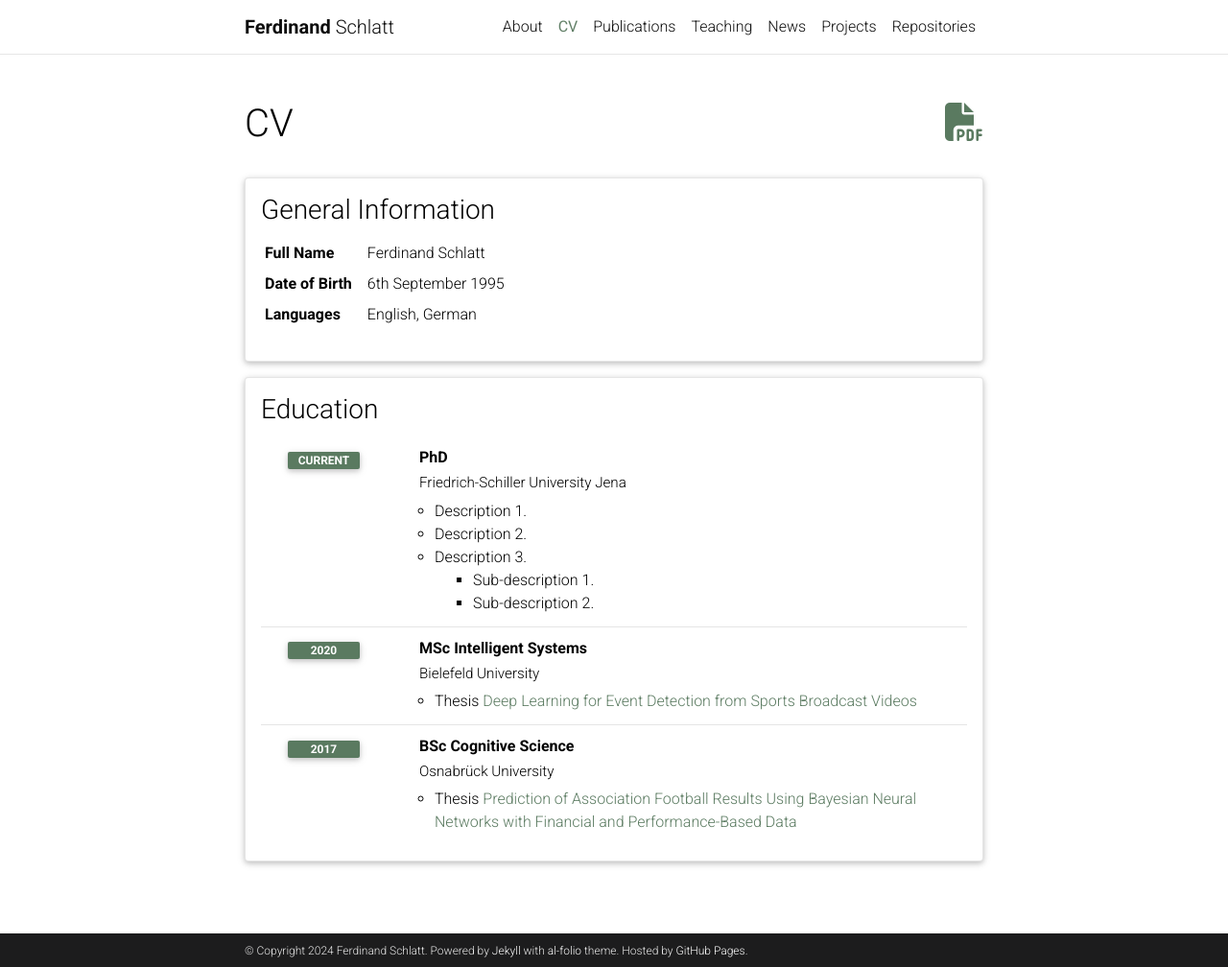
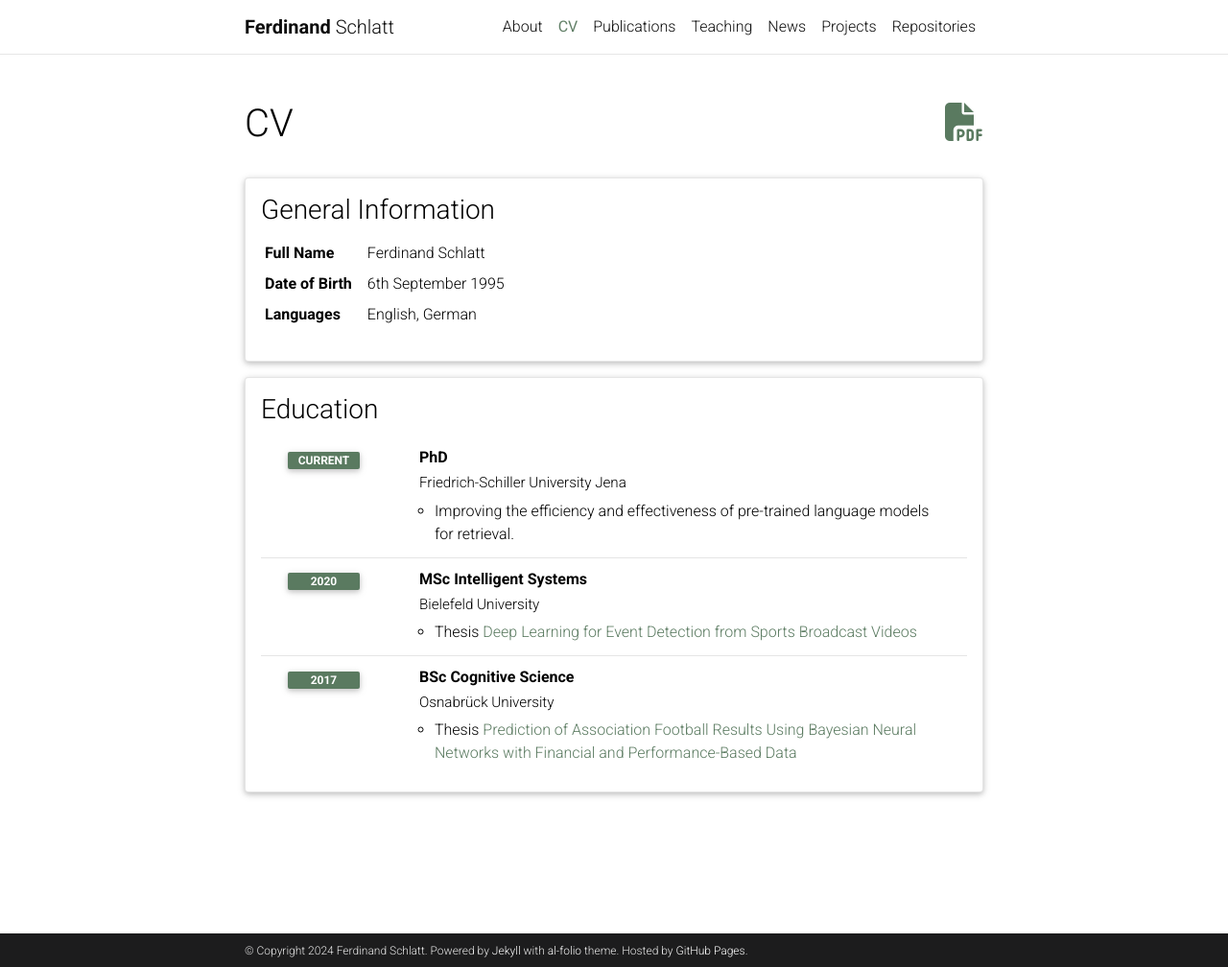
Before and after one commit to fschlatt/fschlatt.github.io, a Jekyll site: the page built from _pages/cv.md, in a window 1280 px wide and 1008 px high. Shown: the whole window at 96% size. Built offline with Jekyll 4.4.1, drawn with Linux system fonts in a browser that asks for light colours; comment, search, counter and statistics services are not loaded; a style sheet for code colours, icons or effects is not loaded.

Commit message:
update phd description

```diff
--- a/_data/cv.yml
+++ b/_data/cv.yml
@@ -15,12 +15,7 @@
       institution: Friedrich-Schiller University Jena
       year: Current
       description:
-        - Description 1.
-        - Description 2.
-        - title: Description 3.
-          contents:
-            - Sub-description 1.
-            - Sub-description 2.
+        - Improving the efficiency and effectiveness of pre-trained language models for retrieval.
     - title: MSc Intelligent Systems
       institution: Bielefeld University
       year: 2020
```
